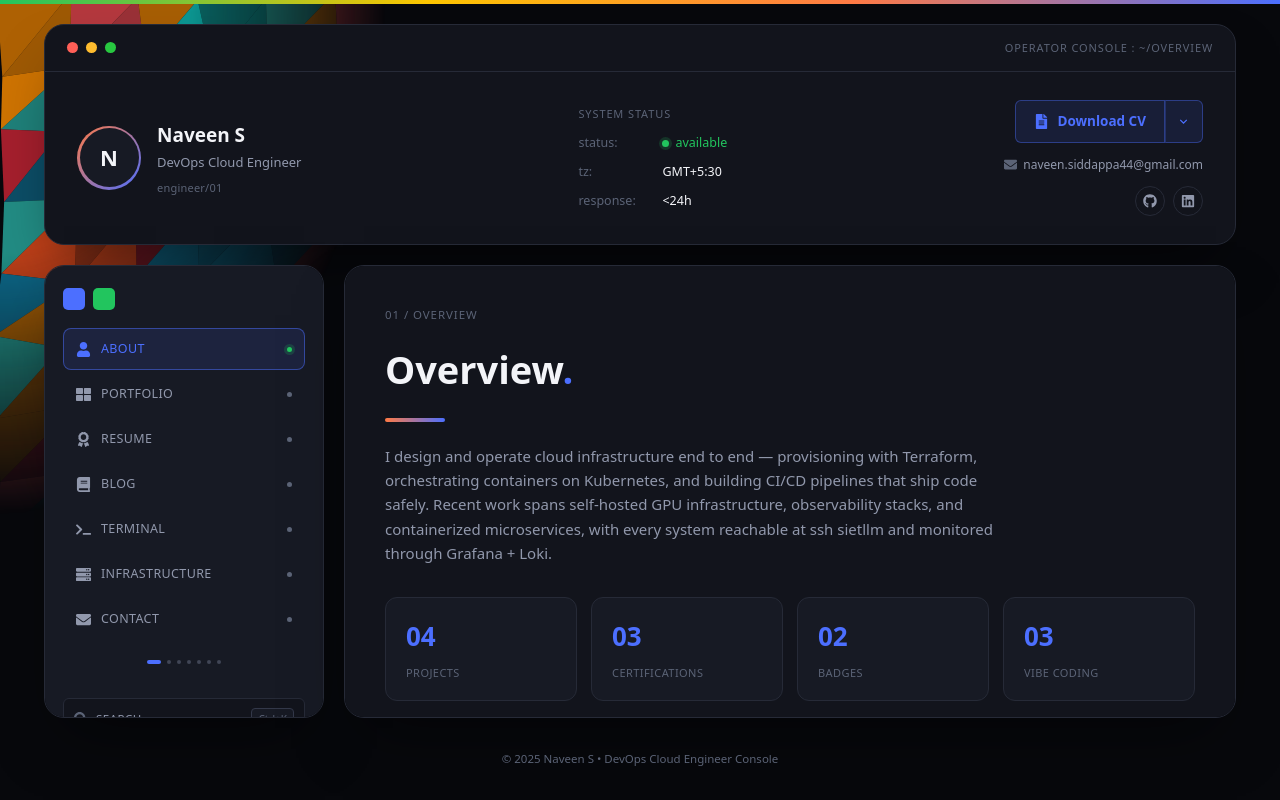
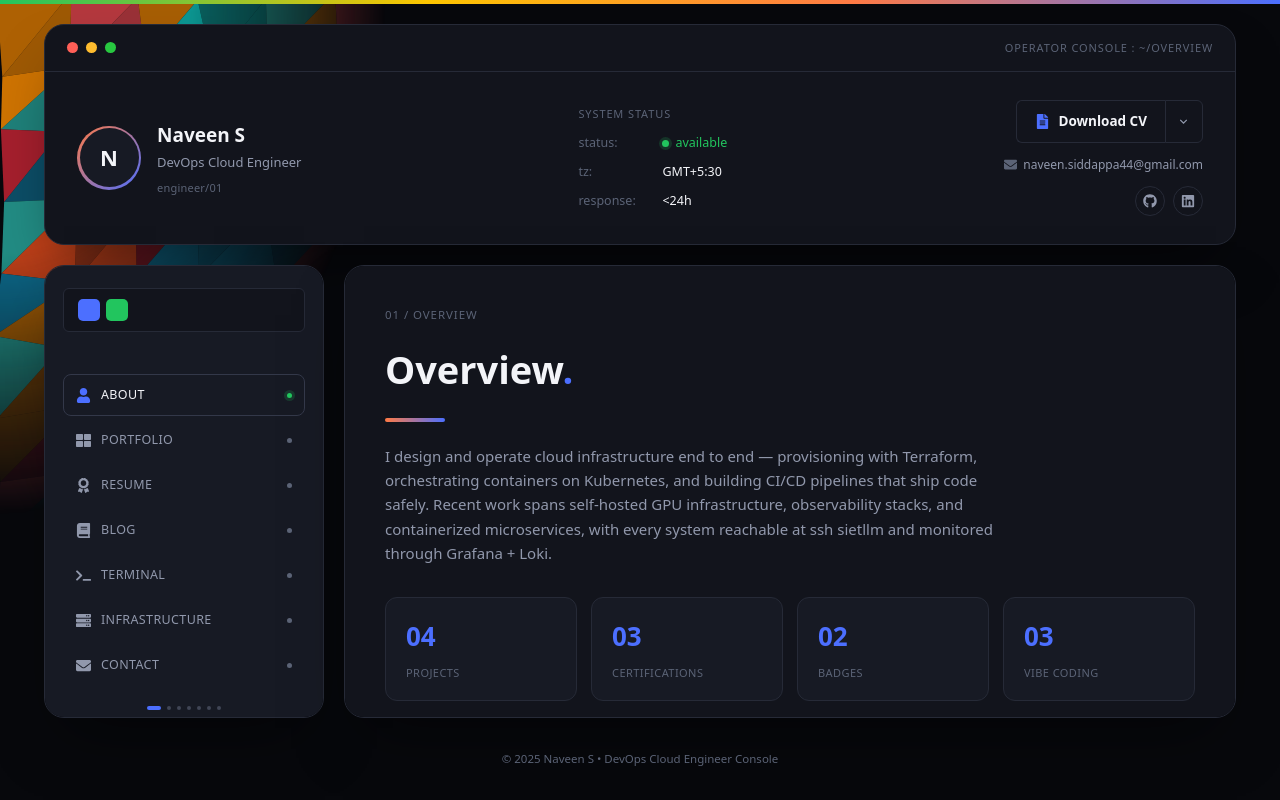
Before and after one commit to Naveen4421/My_portfolio, a Next.js app: page / in a window 1280 px wide. Built offline with nearby package versions, Linux system fonts and the light colour scheme.

Commit message:
Update button styles to outline/dark mode

```diff
--- a/app/globals.css
+++ b/app/globals.css
@@ -338,9 +338,10 @@ body[data-theme="light"] .console {
   display: inline-flex;
   align-items: center;
   gap: 8px;
-  background: var(--accent-blue-dim);
-  color: var(--accent-blue);
-  border: 1px solid rgba(76, 111, 255, 0.4);
+  background: transparent;
+  color: var(--text-primary);
+  border: 1px solid var(--border);
+  border-right: none;
   padding: 10px 18px;
   border-radius: var(--radius-sm) 0 0 var(--radius-sm);
   font-size: 13.5px;
@@ -350,10 +351,11 @@ body[data-theme="light"] .console {
 }
 
 .btn-cv:hover {
-  background: rgba(76, 111, 255, 0.22);
+  background: var(--bg-panel-hover);
 }
 
 .btn-cv svg {
+  color: var(--accent-blue);
   width: 15px;
   height: 15px;
 }
@@ -363,12 +365,17 @@ body[data-theme="light"] .console {
   align-items: center;
   justify-content: center;
   width: 38px;
-  background: var(--accent-blue-dim);
-  border: 1px solid rgba(76, 111, 255, 0.4);
-  border-left: 1px solid rgba(76, 111, 255, 0.25);
+  background: transparent;
+  border: 1px solid var(--border);
   border-radius: 0 var(--radius-sm) var(--radius-sm) 0;
-  color: var(--accent-blue);
+  color: var(--text-secondary);
   cursor: pointer;
+  transition: background 0.15s ease;
+}
+
+.btn-toggle:hover {
+  background: var(--bg-panel-hover);
+  color: var(--text-primary);
 }
 
 .btn-toggle svg {
@@ -442,9 +449,13 @@ body[data-theme="light"] .sidebar {
 }
 
 .swatches {
-  display: flex;
-  gap: 8px;
-  margin-bottom: 18px;
+  display: inline-flex;
+  gap: 6px;
+  margin-bottom: 24px;
+  border: 1px solid var(--border);
+  border-radius: var(--radius-sm);
+  padding: 10px 14px;
+  background: var(--bg-window);
 }
 
 .swatches span {
@@ -457,8 +468,6 @@ body[data-theme="light"] .sidebar {
 .swatches span:nth-child(1) { background: #4C6FFF; }
 .swatches span:nth-child(2) { background: #22C55E; }
 
-<<<<<<< HEAD
-=======
 .sidebar-divider {
   height: 1px;
   background: var(--border);
@@ -517,8 +526,12 @@ body[data-theme="light"] .sidebar {
 }
 
 .side-nav button.active, .side-nav a.active {
-  background: var(--accent-blue-dim);
-  border-color: rgba(76, 111, 255, 0.5);
+  background: transparent;
+  border-color: var(--border-strong);
+  color: var(--text-primary);
+}
+
+.side-nav button.active svg, .side-nav a.active svg {
   color: var(--accent-blue);
 }
 
```
